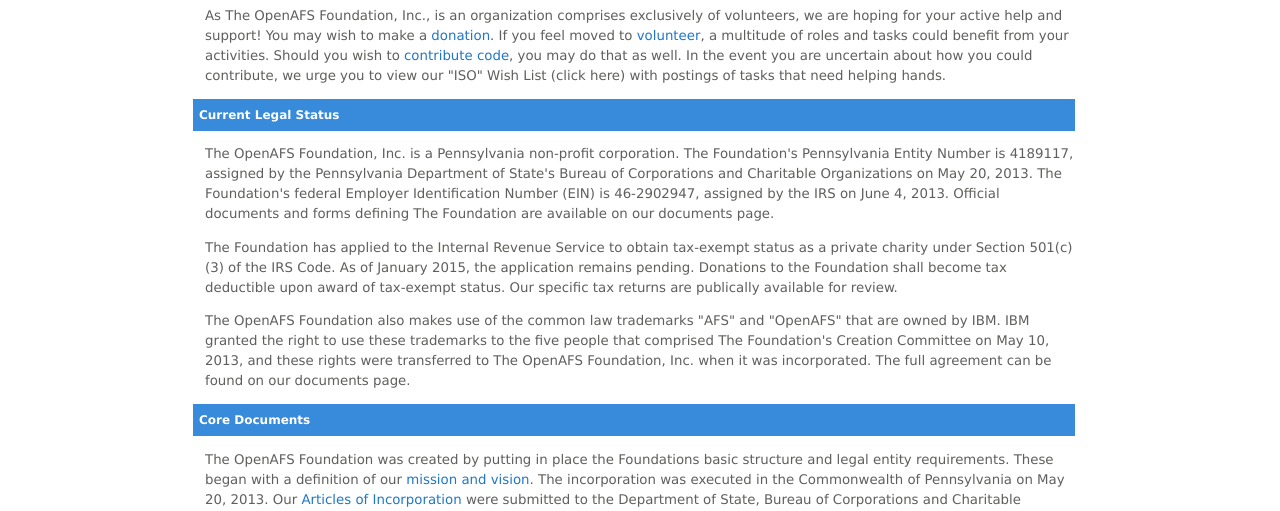
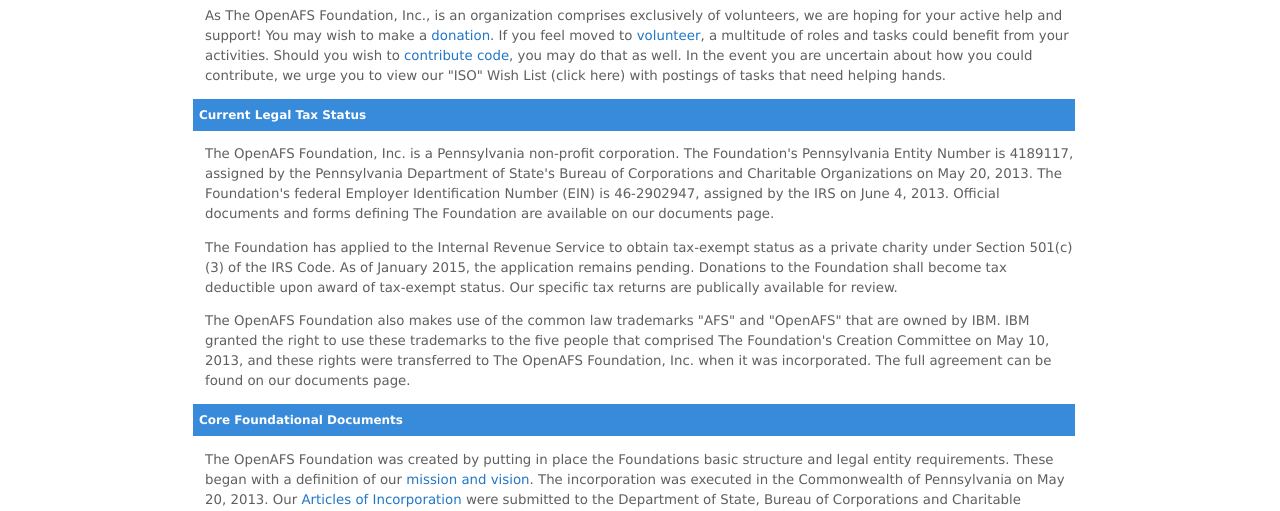
Before and after one commit to openafsfoundation/openafsfoundation.org, a Jekyll site: the page built from about/index.md, in a window 1280 px wide. Shown: the part 1041-1552 px from the top of the page. Built offline with Jekyll 4.4.1, drawn with Linux system fonts in a browser that asks for light colours.

Commit message:
Update index.md

```diff
--- a/about/index.md
+++ b/about/index.md
@@ -73,7 +73,7 @@
 "ISO" Wish List (click here) with postings of tasks that need helping hands.
 
 
-### Current Legal Status ###
+### Current Legal Tax Status ###
 
 The OpenAFS Foundation, Inc.  is a Pennsylvania non-profit corporation. The Foundation's Pennsylvania Entity Number is 4189117, assigned by the Pennsylvania Department of State's Bureau of Corporations and Charitable Organizations on May 20, 2013. The Foundation's federal Employer Identification Number (EIN) is 46-2902947, assigned by the IRS on June 4, 2013. Official documents and forms defining The Foundation are available on our documents page.
 
@@ -82,7 +82,7 @@
 The OpenAFS Foundation also makes use of the common law trademarks "AFS" and "OpenAFS" that are owned by IBM. IBM granted the right to use these trademarks to the five people that comprised The Foundation's Creation Committee on May 10, 2013, and these rights were transferred to The OpenAFS Foundation, Inc. when it was incorporated. The full agreement can be found on our documents page.
 
 
-### Core Documents ###
+### Core Foundational Documents ###
 
 The OpenAFS Foundation was created by putting in place the Foundations basic
 structure and legal entity requirements.  These began with a definition of our
```
